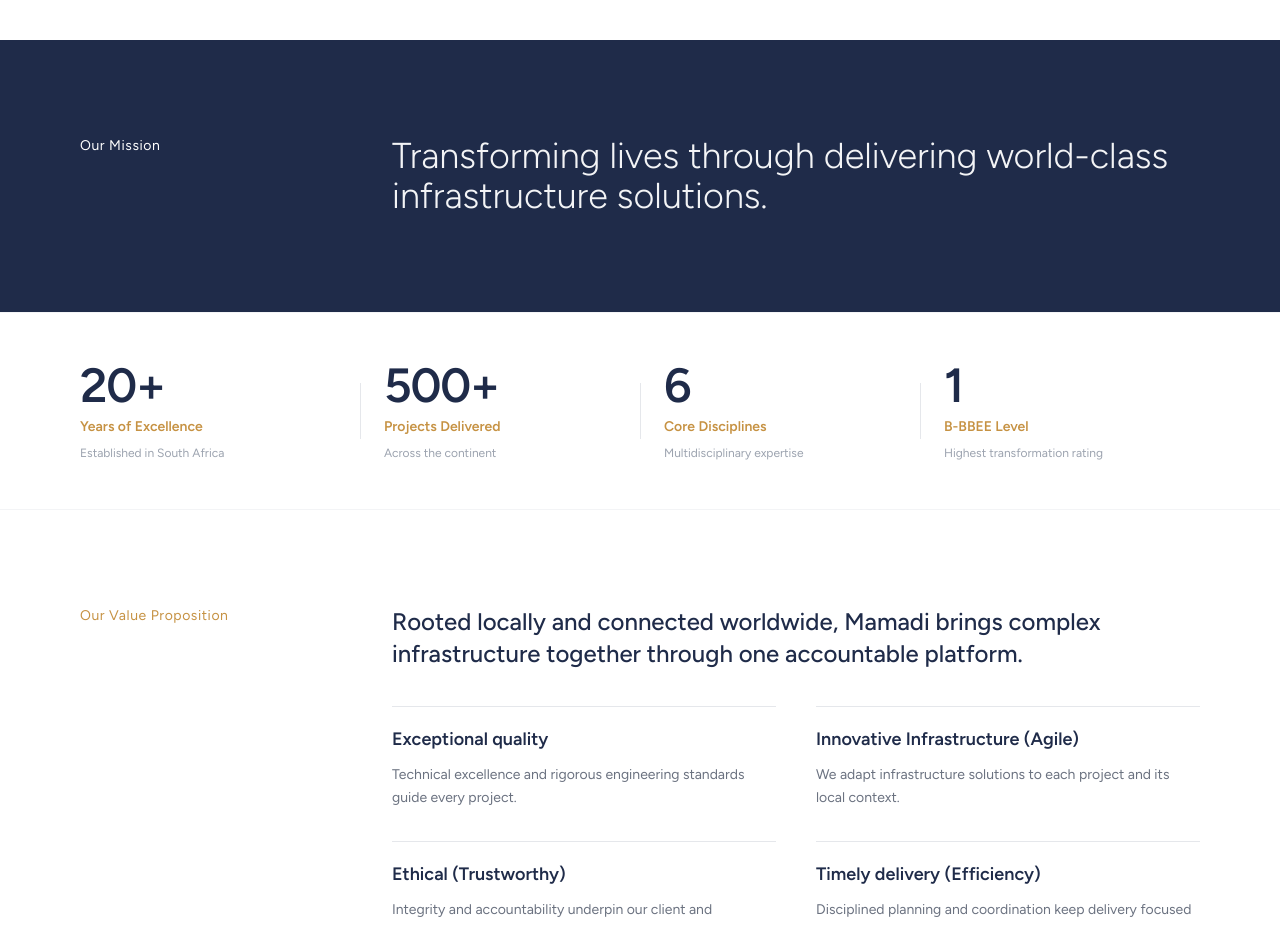
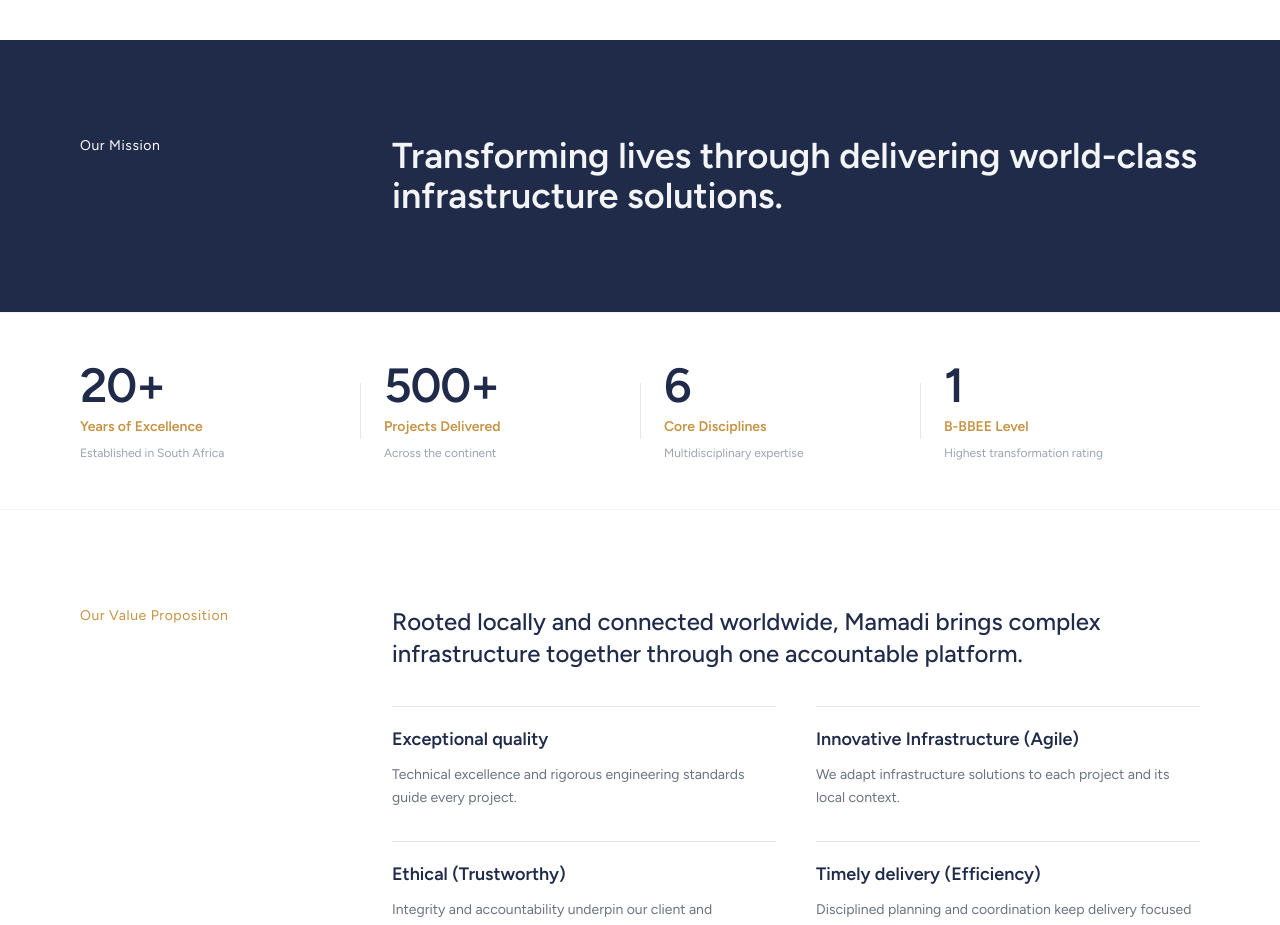
Before and after one commit to KeamoMichael/mamadi---company, a React (Vite) app: page / in a window 1280 px wide. Shown: the part 1660-2585 px from the top of the page. Built offline with nearby package versions, Linux system fonts and the light colour scheme.

Commit message:
Use Figtree SemiBold for Our Mission statement text

```diff
--- a/components/Mission.tsx
+++ b/components/Mission.tsx
@@ -4,7 +4,7 @@ import { Section } from './Section';
 export const Mission: React.FC = () => {
   return (
     <Section label="Our Mission" dark className="py-32">
-      <h2 className="text-2xl md:text-3xl lg:text-4xl leading-snug font-light text-gray-100 max-w-4xl">
+      <h2 className="text-2xl md:text-3xl lg:text-4xl leading-snug font-semibold text-gray-100 max-w-4xl">
         Transforming lives through delivering world-class infrastructure solutions.
       </h2>
     </Section>
```
